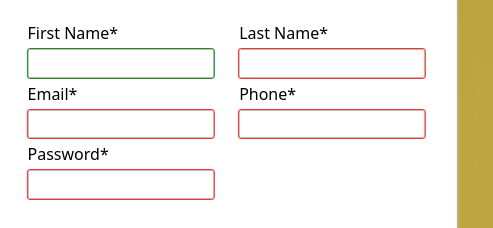
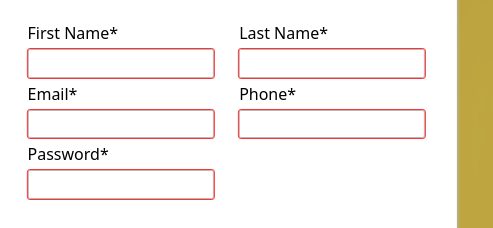
Before and after one commit to BobTheBu1ld3r/sign-up-form, a plain HTML site: page index.html in a window 1280 px wide. Shown: the part 241-469 px from the top of the page, 787-1280 px from the left. Drawn offline with Linux system fonts and the light colour scheme.

Commit message:
Make First name required

```diff
--- a/index.html
+++ b/index.html
@@ -17,7 +17,7 @@
                 <div class="row-1">
                     <div class="input-container">
                         <label for="user_first">First Name*</label>
-                        <input type="text" id="user_first" name="firstName" minlength="1">
+                        <input type="text" id="user_first" name="firstName" minlength="1" required>
                     </div>
                     <div class="input-container">
                         <label for="user_last">Last Name*</label>
```
